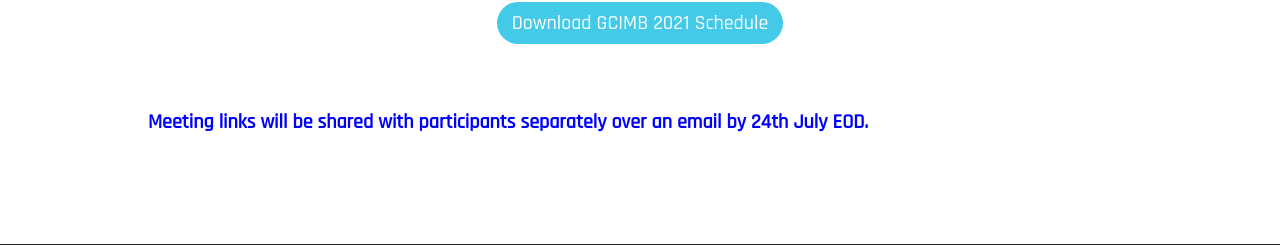
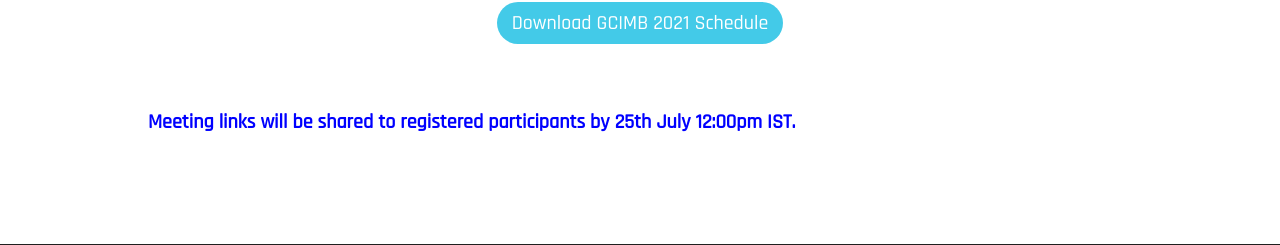
Before and after one commit to touqeer121/nitwConference-live, a Django app: page /programme-schedule/ in a window 1280 px wide. Shown: the part 2179-2424 px from the top of the page. Run offline with Django 3.2, Linux system fonts and the light colour scheme; parts of the project's set-up code (start-up, migrations or seed data) failed here and were passed over; some libraries are stand-ins or nearby versions; some web fonts are replaced.

Commit message:
updated schedule 5

```diff
--- a/templates/programme_schedule.html
+++ b/templates/programme_schedule.html
@@ -42,7 +42,7 @@
 
             <p class="my-content" style="color:blue">
                 <b>
-                    Meeting links will be shared with participants separately over an email by 24th July EOD.
+                    Meeting links will be shared to registered participants by 25th July 12:00pm IST.
                 </b>
             </p>
             <br><br><br>
```
